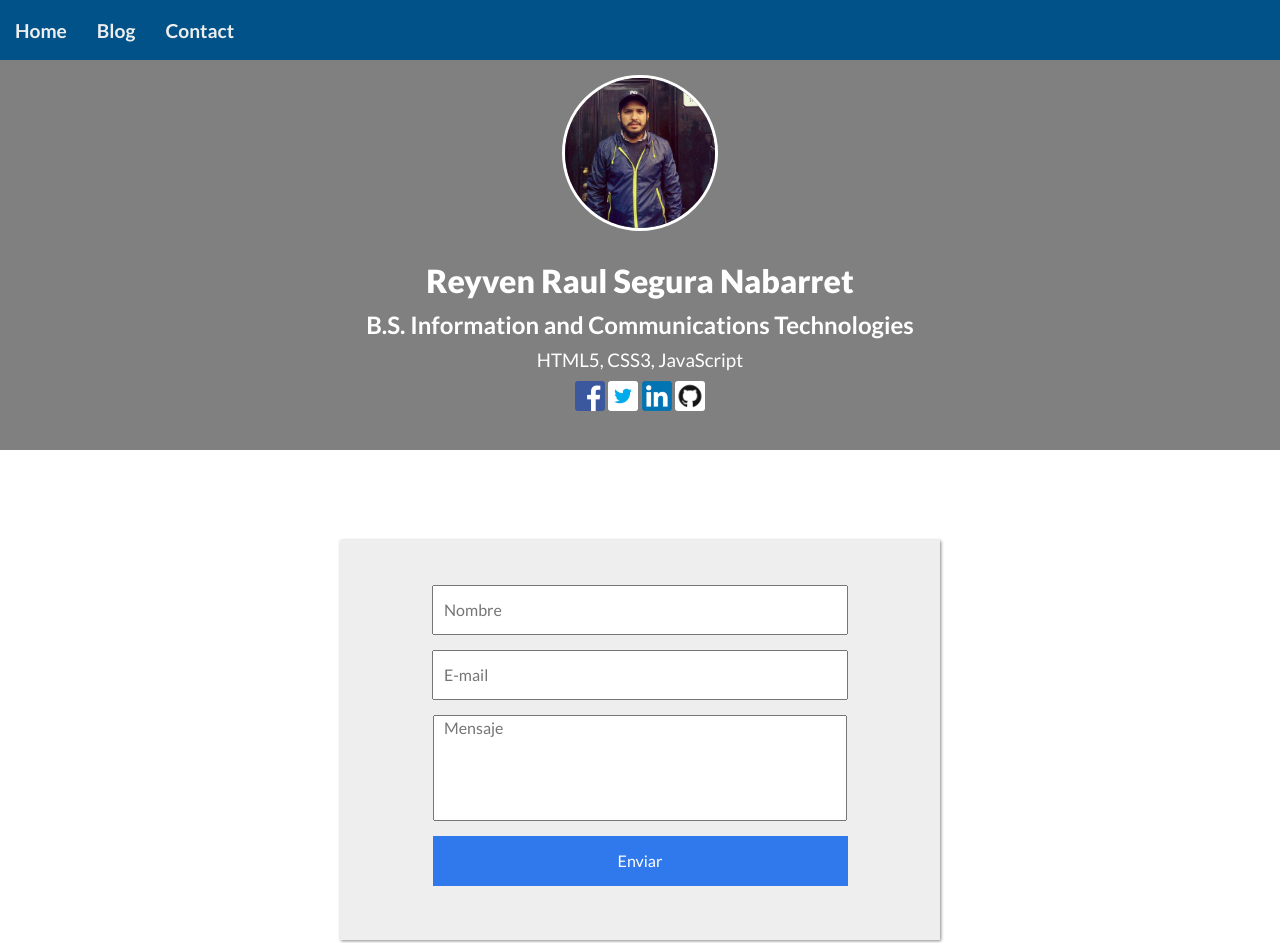
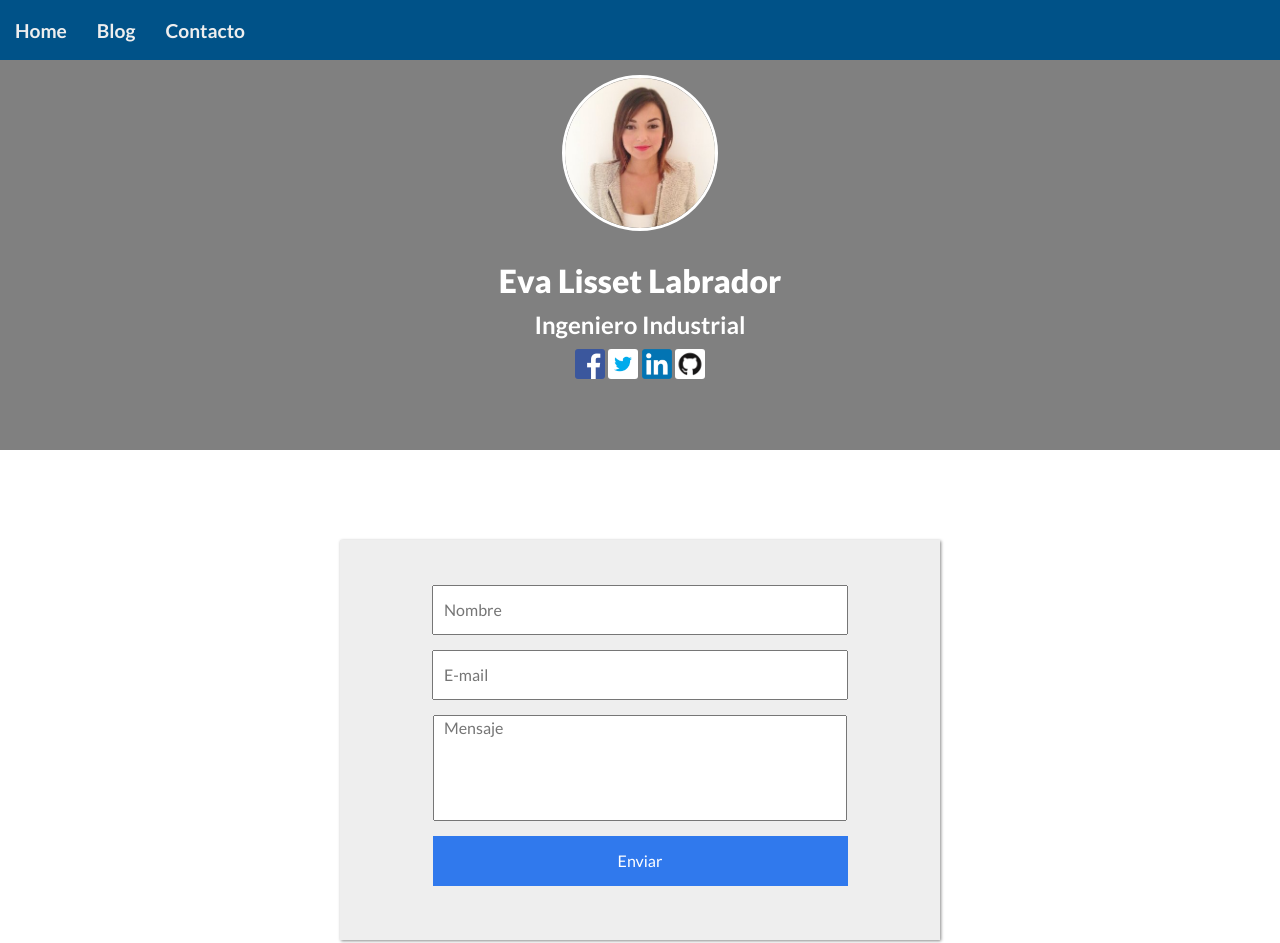
Before and after one commit to juliotelcel2/juliotelcel22.github.io, a plain HTML site: page contact.html in a window 1280 px wide. Shown: the top 943 px of the page. Drawn offline with nearby package versions, Linux system fonts and the light colour scheme.

Commit message:
edicion de la pagina contacto

```diff
--- a/contact.html
+++ b/contact.html
@@ -12,7 +12,7 @@
 
 	<meta name="viewport" content="width=device-width, user-scalable=no, initial-scale=1.0, maximum-scale=1.0, minimum-scale=1.">
 
-	<title>Raul Nabarret</title>
+	<title>Evalabrador.com</title>
 
 </head>
 <body>
@@ -31,15 +31,14 @@
 				<a href="blog.html">Blog</a>
 			</li>
 			<li class="menu-item">
-				<a href="contact.html">Contact</a>
+				<a href="contact.html">Contacto</a>
 			</li>
 		</ul>
 	</nav>
 	<header class="header">
-		<img class="avatar" src="media/avatar.jpg">
-		<h1> Reyven Raul Segura Nabarret </h1>
-		<h2> B.S. Information and Communications Technologies </h2>
-		<h3> HTML5, CSS3, JavaScript</h3>
+		<img class="avatar" src="media/eva6.jpg">
+		<h1> Eva Lisset Labrador </h1>
+		<h2> Ingeniero Industrial </h2>
 				<div class="container-networks">
 					<div class="socialnetworks-description">
 						<p><a href="https://www.facebook.com/raulnabarret" target="_blank"><img class="socialnetworks-logo" src="media/fb.png"></a></p>
```
